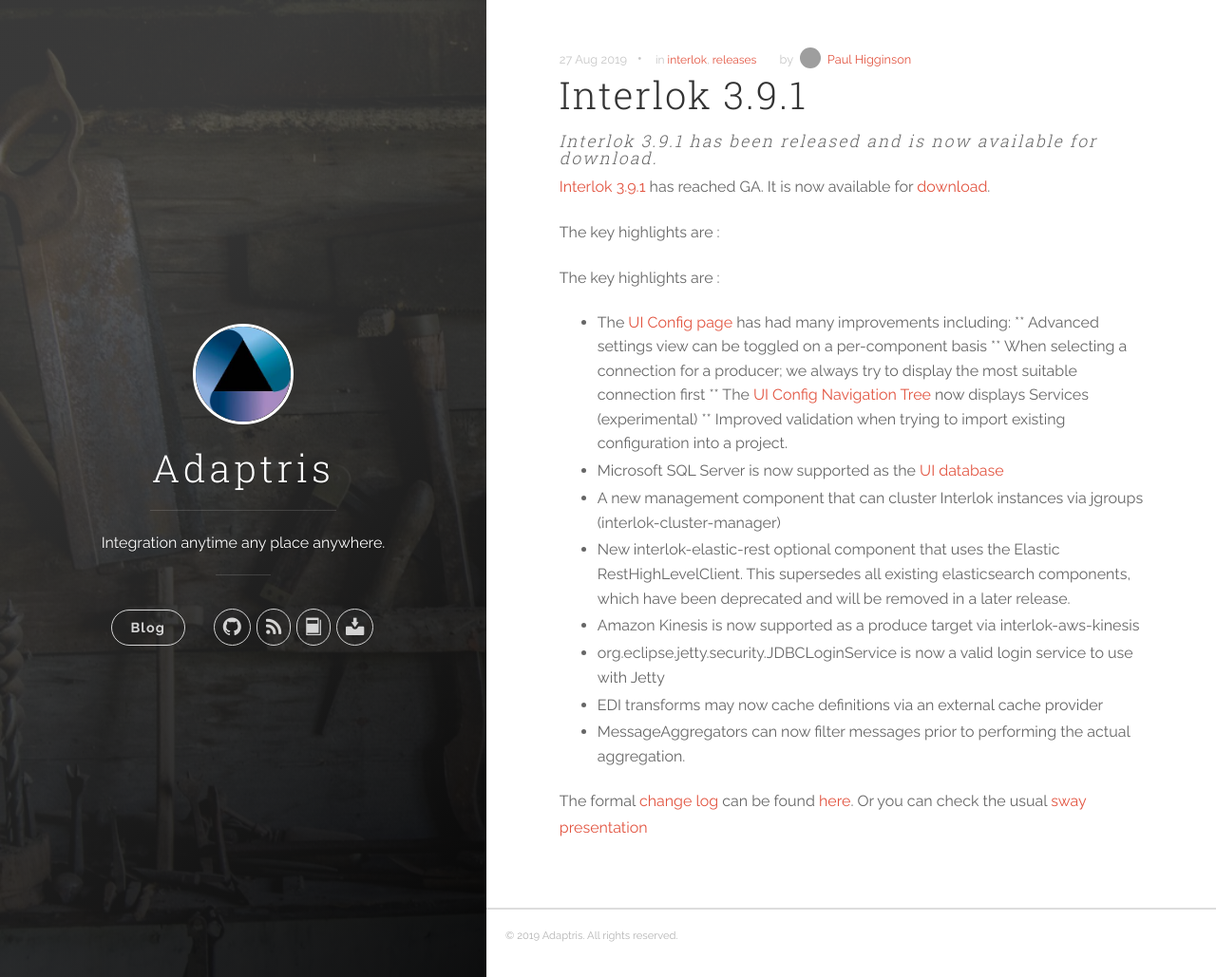
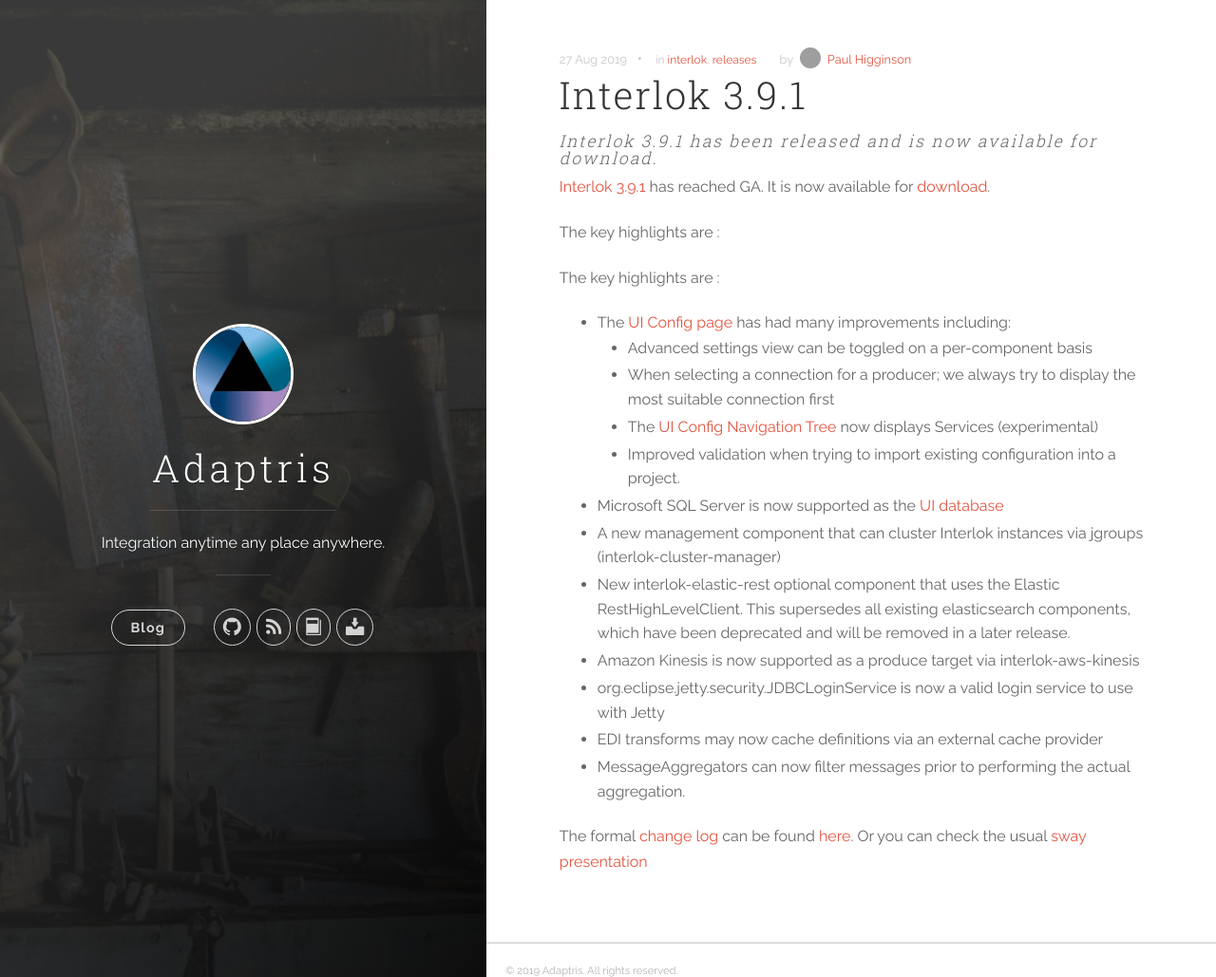
Before and after one commit to adaptris/adaptris.github.io, a Jekyll site: the page built from _posts/2019-08-27-interlok-3-9-1-released.markdown, in a window 1280 px wide and 1029 px high. Shown: the whole window at 95% size. Built offline with Jekyll 4.4.1, drawn with Linux system fonts in a browser that asks for light colours; nearby versions of some CDN libraries; grey boxes are pictures that could not be loaded.

Commit message:
fix indent

```diff
--- a/_posts/2019-08-27-interlok-3-9-1-released.markdown
+++ b/_posts/2019-08-27-interlok-3-9-1-released.markdown
@@ -16,10 +16,10 @@
 
 The key highlights are :
 * The [UI Config page](http://interlok.adaptris.net/interlok-docs/ui-config.html) has had many improvements including:
-** Advanced settings view can be toggled on a per-component basis
-** When selecting a connection for a producer; we always try to display the most suitable connection first
-** The [UI Config Navigation Tree](http://interlok.adaptris.net/interlok-docs/ui-config-navigation-tree.html) now displays Services (experimental)
-** Improved validation when trying to import existing configuration into a project.
+    * Advanced settings view can be toggled on a per-component basis
+    * When selecting a connection for a producer; we always try to display the most suitable connection first
+    * The [UI Config Navigation Tree](http://interlok.adaptris.net/interlok-docs/ui-config-navigation-tree.html) now displays Services (experimental)
+    * Improved validation when trying to import existing configuration into a project.
 * Microsoft SQL Server is now supported as the [UI database](http://interlok.adaptris.net/interlok-docs/ui-switch-db.html#ms-sqlserver-configuration)
 * A new management component that can cluster Interlok instances via jgroups (interlok-cluster-manager)
 * New interlok-elastic-rest optional component that uses the Elastic RestHighLevelClient. This supersedes all existing elasticsearch components, which have been deprecated and will be removed in a later release.
```
